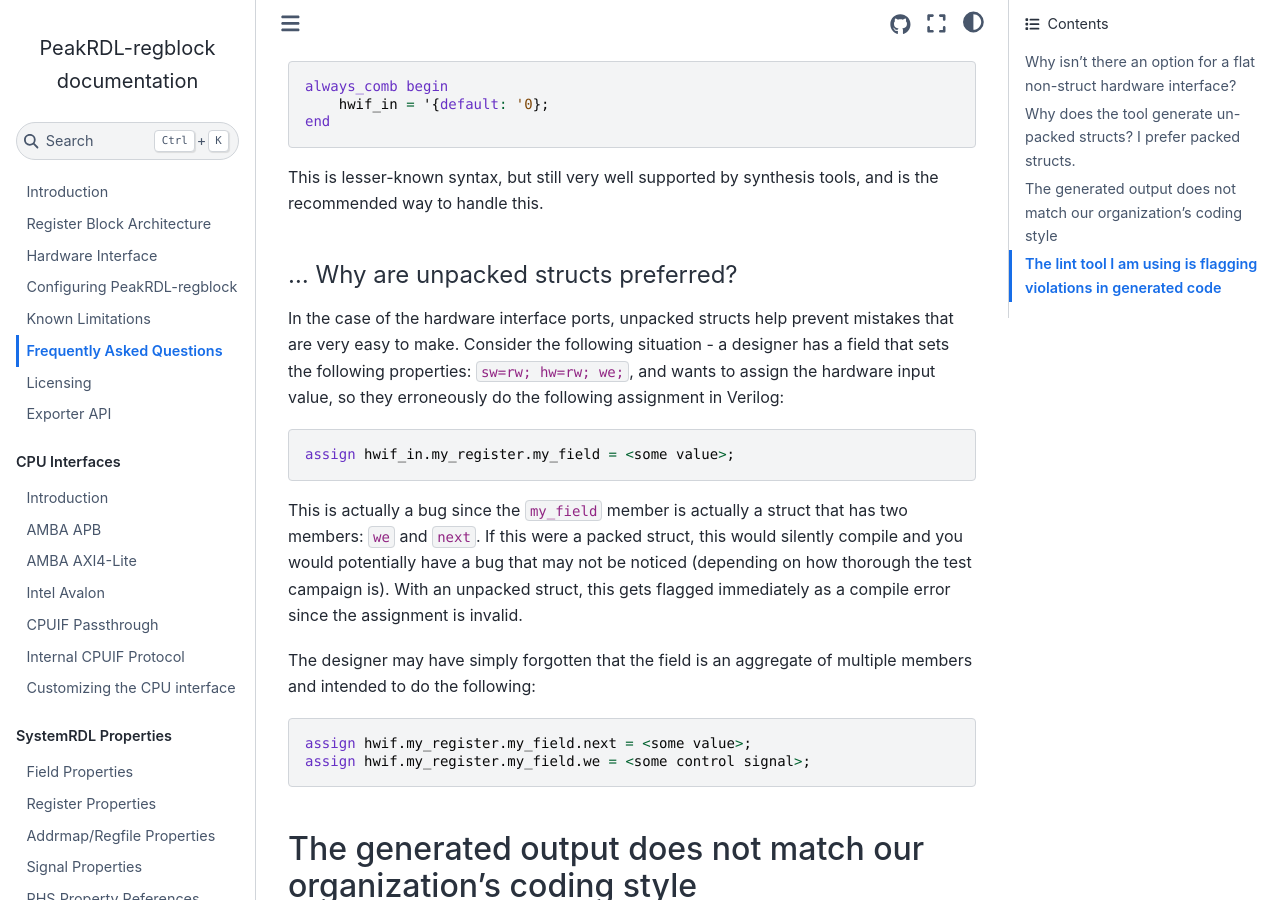
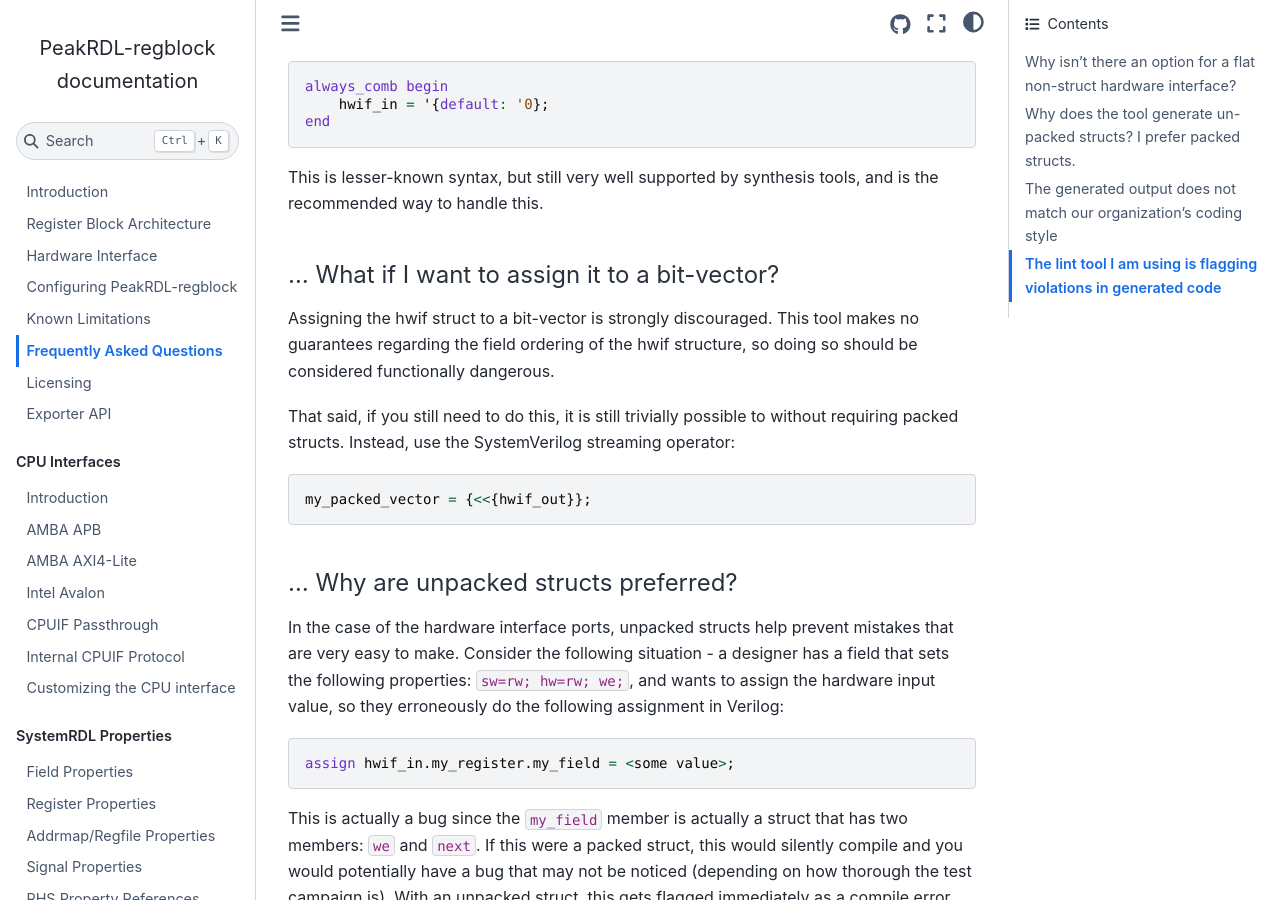
Before and after one commit to SystemRDL/PeakRDL-regblock, a Sphinx documentation site: the page built from docs/faq.rst, in a window 1280 px wide and 900 px high, scrolled down 1229 px. Built offline with Sphinx 7.4.7 and the Sphinx Book theme 1.1.4, drawn with Linux system fonts in a browser that asks for light colours.

Commit message:
Add more doc notes regarding packed structs

```diff
--- a/docs/faq.rst
+++ b/docs/faq.rst
@@ -53,6 +53,20 @@ has syntax to do this:
 
 This is lesser-known syntax, but still very well supported by synthesis
 tools, and is the recommended way to handle this.
+
+... What if I want to assign it to a bit-vector?
+^^^^^^^^^^^^^^^^^^^^^^^^^^^^^^^^^^^^^^^^^^^^^^^^
+Assigning the hwif struct to a bit-vector is strongly discouraged. This tool makes
+no guarantees regarding the field ordering of the hwif structure, so doing so
+should be considered functionally dangerous.
+
+That said, if you still need to do this, it is still trivially possible to
+without requiring packed structs. Instead, use the SystemVerilog streaming operator:
+
+.. code:: systemverilog
+
+    my_packed_vector = {<<{hwif_out}};
+
 
 ... Why are unpacked structs preferred?
 ^^^^^^^^^^^^^^^^^^^^^^^^^^^^^^^^^^^^^^^
```
Also changed, not shown: docs/hwif.rst (+10 -0 lines).
